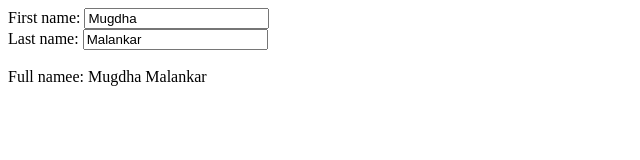
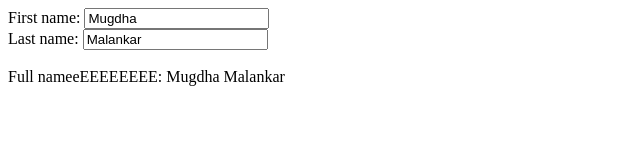
Before and after one commit to mugdha2494/assign1, a plain HTML site: page client/index.html in a window 1280 px wide. Shown: the whole page, without its empty margins (0-640 px from the left). Drawn offline with Linux system fonts and the light colour scheme.

Commit message:
changes made

```diff
--- a/client/index.html
+++ b/client/index.html
@@ -11,7 +11,7 @@
 First name: <input type="text" ng-model="firstName"><br>
 Last name: <input type="text" ng-model="lastName"><br>
 <br>
-Full namee: {{firstName + " " + lastName}}
+Full nameeEEEEEEEE: {{firstName + " " + lastName}}
 
 </div>
 
```
